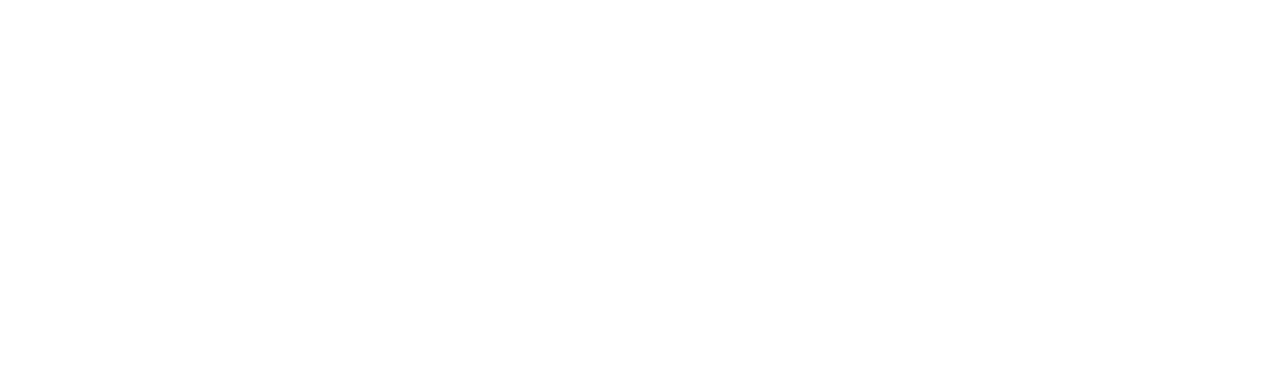
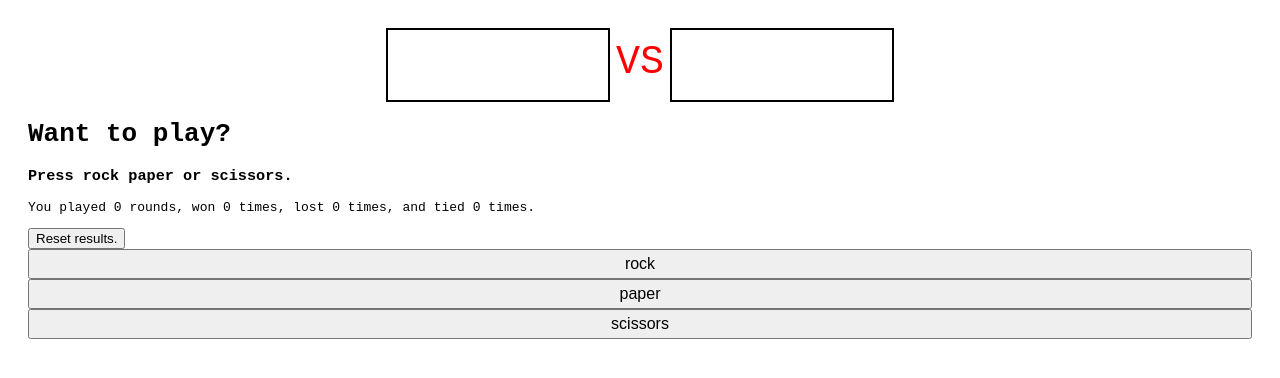
Before and after one commit to innatecuriosity/rock-paper-scissors, a plain HTML site: page index.html in a window 1280 px wide. Drawn offline with Linux system fonts and the light colour scheme.

Commit message:
it works

```diff
--- a/index.html
+++ b/index.html
@@ -5,9 +5,9 @@
     <meta http-equiv="X-UA-Compatible" content="IE=edge">
     <meta name="viewport" content="width=device-width, initial-scale=1.0">
     <title>Rock paper scissors</title>
-    <script src="./rps-script.js"></script>
+    <script src="./rps-script.js" defer></script>
 </head>
-<body>
+<body in="#body">
 
 </body>
 </html>
--- a/rps-script.js
+++ b/rps-script.js
@@ -7,7 +7,7 @@ function getComputerChoice() {
     return rps[Math.floor(Math.random() *3)];
 }
 
-function getPlayerChoice() {
+function getPlayerChoicePrompt() {
 
     let playerSelection = "bruh";
     while ((playerSelection != "paper") & (playerSelection != "rock") & (playerSelection != "scissors")) {
@@ -18,7 +18,10 @@ function getPlayerChoice() {
 }
 
 //compares two selections (must be "rock", "paper" or "scissors")
+
 function playRound(playerSelection, computerSelection, alertOn) {
+
+
 // if they are the same
     if (playerSelection==computerSelection) {
         if (alertOn) {console.log("It's a TIE! You both chose " + playerSelection + ".");}
@@ -40,9 +43,21 @@ function playRound(playerSelection, computerSelection, alertOn) {
     }
 }
 
+//returns to inital conditions
+function pressResetButton() {
+    wlt = {"WIN": 0, "LOSE": 0, "TIE": 0};
+    n =0;
+
+    h1.textContent = "Want to play?";
+    h3.textContent = "Press rock paper or scissors.";
+    resultLog.textContent =`You played ${n} rounds, won ${wlt["WIN"]} times, lost ${wlt["LOSE"]} times, and tied ${wlt["TIE"]} times.`;
+}
+
+
+//plays n-times
 function playFor(n) {
     // array to keep score of wins, losses and ties
-    let wlt = {"WIN": 0, "LOSE": 0, "TIE": 0};
+    wlt = {"WIN": 0, "LOSE": 0, "TIE": 0};
 
     for (let i = 1; i <= n; i++) {
         let computer=getComputerChoice();
@@ -54,3 +69,116 @@ function playFor(n) {
     }
     console.log(`You played ${n} rounds, won ${wlt["WIN"]} times, lost ${wlt["LOSE"]} times, and tied ${wlt["TIE"]} times.`);
 }
+
+//making of the DOM
+const body = document.querySelector("body");
+body.style.cssText = "padding: 20px; font-family: monospace";
+
+const content = document.createElement("div");
+content.classList = "content";
+content.style.cssText = "display:flex; justify-content: center; align-items: center";
+
+body.appendChild(content);
+
+const computerSide = document.createElement("div");
+const playerSide = document.createElement("div");
+
+for (item of [computerSide, playerSide]) {
+    item.style.cssText = "display:flex; padding: 10px; border: solid; border-width:2px; width: 200px; font-size: 40px; height:50px; text-align:center;";
+    content.appendChild(item);
+}
+
+playerSide.setAttribute("id","playerSide");
+playerSide.setAttribute("id","computerSide");
+
+
+const vs = document.createElement("div");
+vs.style.cssText = "color: red; font-size: 40px; width:60px; height: 50px; text-align:center";
+vs.textContent = "VS";
+
+content.insertBefore(vs, playerSide);
+
+//banner for results
+const results = document.createElement("div");
+const h1 = document.createElement("h1");
+h1.setAttribute("id","resultTitle");
+const h3 = document.createElement("h3");
+h3.setAttribute("id", "resultSubtitle");
+
+const resultLog = document.createElement("p");
+const resetButton =document.createElement("button");
+resetButton.textContent = "Reset results."
+
+resetButton.addEventListener("click", pressResetButton);
+
+
+for (each of [h1, h3, resultLog, resetButton]) {results.appendChild(each)};
+
+body.appendChild(results);
+// div for buttons
+const controls = document.createElement("div");
+const listOfOptions = document.createElement("div");
+listOfOptions.style.cssText = "display:flex; flex-direction: column; align-items: right;";
+
+
+body.appendChild(controls)
+controls.appendChild(listOfOptions);
+
+// creating three buttons, that play a round once clicked
+const rock = document.createElement("button");
+rock.setAttribute("id", "rock");
+const paper = document.createElement("button");
+paper.setAttribute("id", "paper");
+const scissors = document.createElement("button");
+scissors.setAttribute("id", "scissors");
+
+for (each of [rock, paper, scissors]) {
+
+    each.style.cssText = "height: 30px; font-size:16px; font-weight: 500;";
+
+    each.classList = each.id;
+    each.textContent = each.id;
+
+    each.addEventListener("click", function (e) {
+        playerSelection = e.target.id;
+        computerSelection = getComputerChoice();
+
+
+        //actually plays it, logs results
+        result = playRound(playerSelection, computerSelection, true);
+        wlt[result]++;
+        n++;
+        //console.log(`You played ${n} rounds, won ${wlt["WIN"]} times, lost ${wlt["LOSE"]} times, and tied ${wlt["TIE"]} times.`);
+
+        playerSide.textContent = playerSelection.toUpperCase();
+        computerSide.textContent = computerSelection.toUpperCase();
+
+        //updates results on screen
+        switch (result){
+            case "WIN":
+                h1.textContent = "You WON!";
+                h3.textContent = capitalizeString(playerSelection) + " beats "+computerSelection+".";
+                break;
+
+            case "LOSE":
+                h1.textContent = "You LOST!";
+                h3.textContent = capitalizeString(computerSelection) + " beats "+playerSelection+".";
+                break;
+
+            case "TIE":
+                h1.textContent = "It's a TIE";
+                h3.textContent = "You both chose " + playerSelection + ".";
+                break;
+            }
+        resultLog.textContent =`You played ${n} rounds, won ${wlt["WIN"]} times, lost ${wlt["LOSE"]} times, and tied ${wlt["TIE"]} times.`;
+    });
+
+    listOfOptions.appendChild(each)
+}
+
+// array to keep score of wins, losses and ties
+
+
+let wlt = {"WIN": 0, "LOSE": 0, "TIE": 0};
+let n = 0;
+pressResetButton()
```
